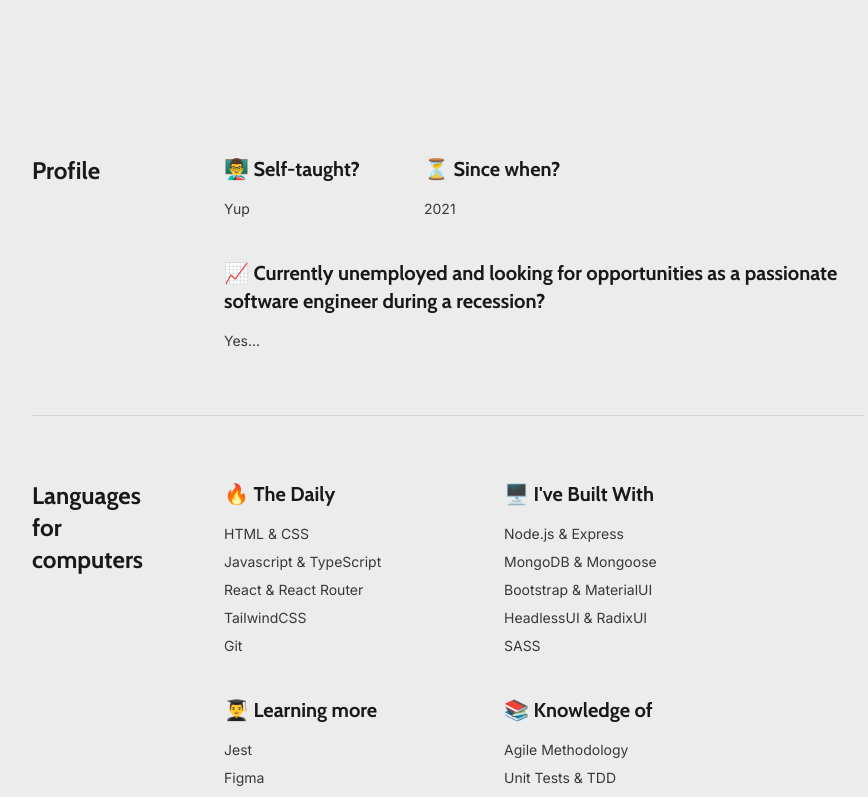
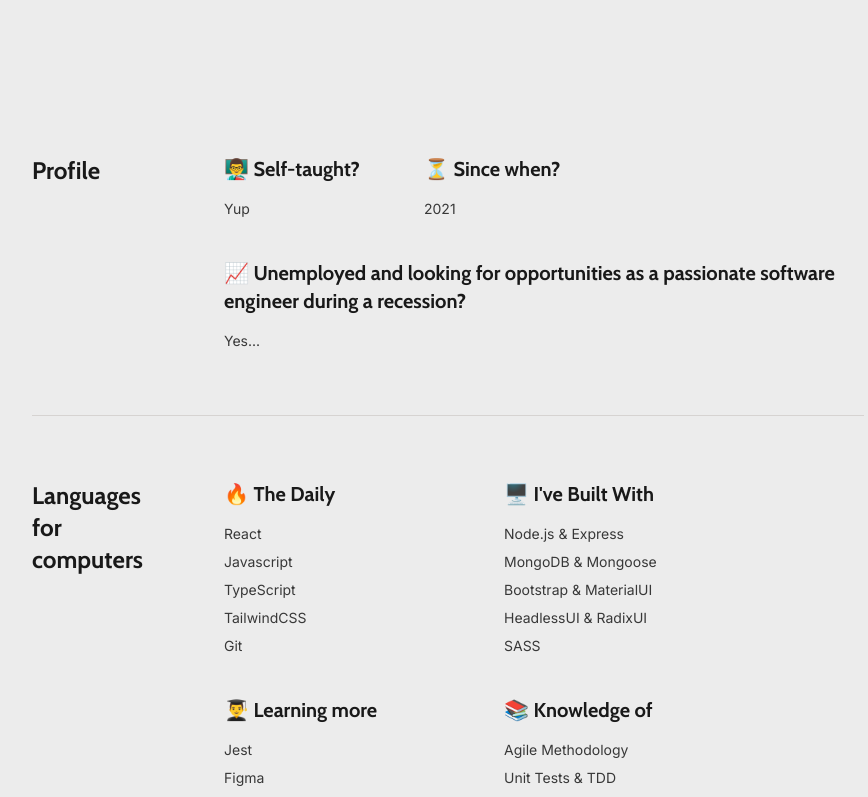
Before and after one commit to Yezo/personal-portfolio, a React (Vite) app: page /about in a window 1280 px wide. Shown: the part 641-1438 px from the top of the page, without its empty margins (192-1060 px from the left). Built offline with nearby package versions, Linux system fonts and the light colour scheme; a web font is replaced by a local one.

Commit message:
chore: updated some content

```diff
--- a/src/pages/About.tsx
+++ b/src/pages/About.tsx
@@ -42,8 +42,8 @@ export const About = () => {
                   </div>
                   <div className="flex min-w-[10rem] flex-col gap-4">
                     <h4 className="font-cabin text-xl">
-                      📈 Currently unemployed and looking for opportunities as a passionate software
-                      engineer during a recession?
+                      📈 Unemployed and looking for opportunities as a passionate software engineer
+                      during a recession?
                     </h4>
                     <p className="font-inter text-sm opacity-[0.85]">Yes...</p>
                   </div>
@@ -60,9 +60,9 @@ export const About = () => {
                   <div className="flex min-w-[15rem] flex-col gap-4">
                     <h4 className="font-cabin text-xl">🔥 The Daily</h4>
                     <ul className="space-y-2 font-inter text-sm opacity-[0.85]">
-                      <li>HTML & CSS</li>
-                      <li>Javascript & TypeScript</li>
-                      <li>React & React Router</li>
+                      <li>React</li>
+                      <li>Javascript</li>
+                      <li>TypeScript</li>
                       <li>TailwindCSS</li>
                       <li>Git</li>
                     </ul>
```
